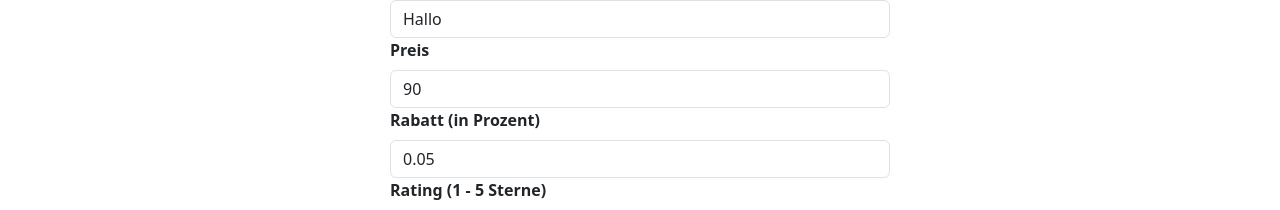
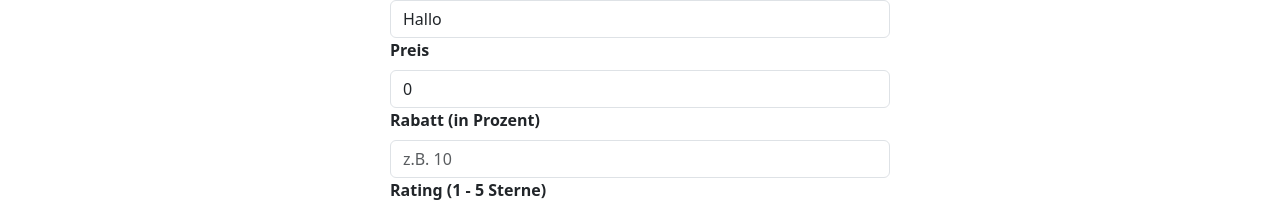
Before and after one commit to Atomfried13/swe_abgabe_2_webserver, a React (Vite) app: page /NeuesBuch in a window 1280 px wide. Shown: the part 308-518 px from the top of the page. Built offline with nearby package versions, Linux system fonts and the light colour scheme.

Commit message:
Neue Componente + Rechtschreibfehler korrigiert
Preis + Rabatt Componente ausgelagert

```diff
--- a/src/pages/NeuesBuch/Datum.component.tsx
+++ b/src/pages/NeuesBuch/Datum.component.tsx
@@ -5,16 +5,16 @@ export interface DatumUebertragung {
 	setDatum: React.Dispatch<React.SetStateAction<string>>;
 }
 
-export function Datum(datumUeertragung: DatumUebertragung) {
+export function Datum(datumUebertragung: DatumUebertragung) {
 	return (
 		<>
 			<Form.Label>Datum</Form.Label>
 			<Form.Control
 				type="text"
 				placeholder="2021-01-31"
-				value={datumUeertragung.datum}
+				value={datumUebertragung.datum}
 				onChange={(event) =>
-					datumUeertragung.setDatum(event.target.value)
+					datumUebertragung.setDatum(event.target.value)
 				}
 			/>
 		</>
--- a/src/pages/NeuesBuch/Homepage.component.tsx
+++ b/src/pages/NeuesBuch/Homepage.component.tsx
@@ -5,16 +5,16 @@ export interface HomepageUebertragung {
 	setHomepage: React.Dispatch<React.SetStateAction<string>>;
 }
 
-export function Homepage(homepageUeertragung: HomepageUebertragung) {
+export function Homepage(homepageUebertragung: HomepageUebertragung) {
 	return (
 		<>
 			<Form.Label>Homepage</Form.Label>
 			<Form.Control
 				type="text"
 				placeholder="z.B. https://h-ka.de"
-				value={homepageUeertragung.homepage}
+				value={homepageUebertragung.homepage}
 				onChange={(event) =>
-					homepageUeertragung.setHomepage(event.target.value)
+					homepageUebertragung.setHomepage(event.target.value)
 				}
 			/>
 		</>
--- a/src/pages/NeuesBuch/Lieferbar.component.tsx
+++ b/src/pages/NeuesBuch/Lieferbar.component.tsx
@@ -2,7 +2,7 @@ export interface LieferbarUebertragung {
 	setLieferbar: React.Dispatch<React.SetStateAction<boolean>>;
 }
 
-export function Lieferbar(lieferbarUeertragung: LieferbarUebertragung) {
+export function Lieferbar(lieferbarUebertragung: LieferbarUebertragung) {
 	return (
 		<>
 			<input
@@ -11,7 +11,7 @@ export function Lieferbar(lieferbarUeertragung: LieferbarUebertragung) {
 				name="Lieferbar"
 				value="Lieferbar"
 				onChange={(event) =>
-					lieferbarUeertragung.setLieferbar(event.target.checked)
+					lieferbarUebertragung.setLieferbar(event.target.checked)
 				}
 			/>
 			<label htmlFor="Lieferbar">Lieferbar</label>
--- a/src/pages/NeuesBuch/NeuesBuch.tsx
+++ b/src/pages/NeuesBuch/NeuesBuch.tsx
@@ -1,11 +1,7 @@
 /* eslint-disable eslint-comments/disable-enable-pair */
 /* eslint-disable @typescript-eslint/no-unsafe-call */
-/* eslint-disable eslint-comments/no-duplicate-disable */
-/* eslint-disable eslint-comments/disable-enable-pair */
 /* eslint-disable @typescript-eslint/no-unsafe-argument */
-/* eslint-disable eslint-comments/disable-enable-pair */
 /* eslint-disable @typescript-eslint/no-misused-promises */
-/* eslint-disable @typescript-eslint/no-unused-vars */
 /* eslint-disable max-lines-per-function */
 import { useState, useContext } from 'react';
 import { Form, Button } from 'react-bootstrap';
@@ -17,14 +13,16 @@ import { Schlagwoerter } from './Schlagwoerter.component';
 import { Lieferbar } from './Lieferbar.component';
 import { Rating } from './Rating.component';
 import { Datum } from './Datum.component';
+import { Rabatt } from './Rabatt.component';
+import { Preis } from './Preis.component';
 
 export function NeuesBuch() {
 	const [isbn, setISBN] = useState('978-0-321-19368-1');
 	const [titel, setTitel] = useState('Hallo');
-	const [rabatt, setRabatt] = useState(0.05);
+	const [rabatt, setRabatt] = useState<number | undefined>(undefined);
 	const [rating, setRating] = useState<number | undefined>(undefined);
 	const [art, setArt] = useState('DRUCKAUSGABE');
-	const [preis, setPreis] = useState(90.0);
+	const [preis, setPreis] = useState<number>(0.0);
 	const [lieferbar, setLieferbar] = useState(false);
 	const [datum, setDatum] = useState('');
 	const [schlagwoerter, setSchlagwoerter] = useState<string[]>([]);
@@ -36,7 +34,7 @@ export function NeuesBuch() {
 	const { token } = useContext(AuthContext);
 
 	const handleCreateClick = async () => {
-		console.log(datum);
+		console.log(preis);
 		setID(
 			await mutation(
 				{
@@ -95,26 +93,8 @@ export function NeuesBuch() {
 						value={titel}
 						onChange={(event) => setTitel(event.target.value)}
 					/>
-					<Form.Label>Preis</Form.Label>
-					<Form.Control
-						required
-						type=""
-						placeholder="z.B. 30"
-						value={preis}
-						onChange={(event) =>
-							setPreis(Number(event.target.value))
-						}
-					/>
-					<Form.Label>Rabatt (in Prozent)</Form.Label>
-					<Form.Control
-						required
-						type="text"
-						placeholder="z.B. 10"
-						value={rabatt}
-						onChange={(event) =>
-							setRabatt(Number(event.target.value))
-						}
-					/>
+					<Preis preis={preis} setPreis={setPreis} />
+					<Rabatt rabatt={rabatt} setRabatt={setRabatt} />
 					<Rating rating={rating} setRating={setRating} />
 					<input
 						type="radio"
--- /dev/null
+++ b/src/pages/NeuesBuch/Preis.component.tsx
@@ -0,0 +1,23 @@
+import { Form } from 'react-bootstrap';
+
+export interface PreisUebertragung {
+	preis: number;
+	setPreis: React.Dispatch<React.SetStateAction<number>>;
+}
+
+export function Preis(preisUebertragung: PreisUebertragung) {
+	return (
+		<>
+			<Form.Label>Preis</Form.Label>
+			<Form.Control
+				required
+				type=""
+				placeholder="z.B. 30"
+				value={preisUebertragung.preis}
+				onChange={(event) =>
+					preisUebertragung.setPreis(Number(event.target.value))
+				}
+			/>
+		</>
+	);
+}
--- /dev/null
+++ b/src/pages/NeuesBuch/Rabatt.component.tsx
@@ -0,0 +1,23 @@
+import { Form } from 'react-bootstrap';
+
+export interface RabattUebertragung {
+	rabatt: number | undefined;
+	setRabatt: React.Dispatch<React.SetStateAction<number | undefined>>;
+}
+
+export function Rabatt(rabattUebertragung: RabattUebertragung) {
+	return (
+		<>
+			<Form.Label>Rabatt (in Prozent)</Form.Label>
+			<Form.Control
+				required
+				type="text"
+				placeholder="z.B. 10"
+				value={rabattUebertragung.rabatt}
+				onChange={(event) =>
+					rabattUebertragung.setRabatt(Number(event.target.value))
+				}
+			/>
+		</>
+	);
+}
--- a/src/pages/NeuesBuch/Rating.component.tsx
+++ b/src/pages/NeuesBuch/Rating.component.tsx
@@ -5,16 +5,16 @@ export interface RatingUebertragung {
 	setRating: React.Dispatch<React.SetStateAction<number | undefined>>;
 }
 
-export function Rating(ratingUeertragung: RatingUebertragung) {
+export function Rating(ratingUebertragung: RatingUebertragung) {
 	return (
 		<>
 			<Form.Label>Rating (1 - 5 Sterne)</Form.Label>
 			<Form.Control
 				type=""
 				placeholder="z.B. 2"
-				value={ratingUeertragung.rating}
+				value={ratingUebertragung.rating}
 				onChange={(event) =>
-					ratingUeertragung.setRating(Number(event.target.value))
+					ratingUebertragung.setRating(Number(event.target.value))
 				}
 			/>
 		</>
```
